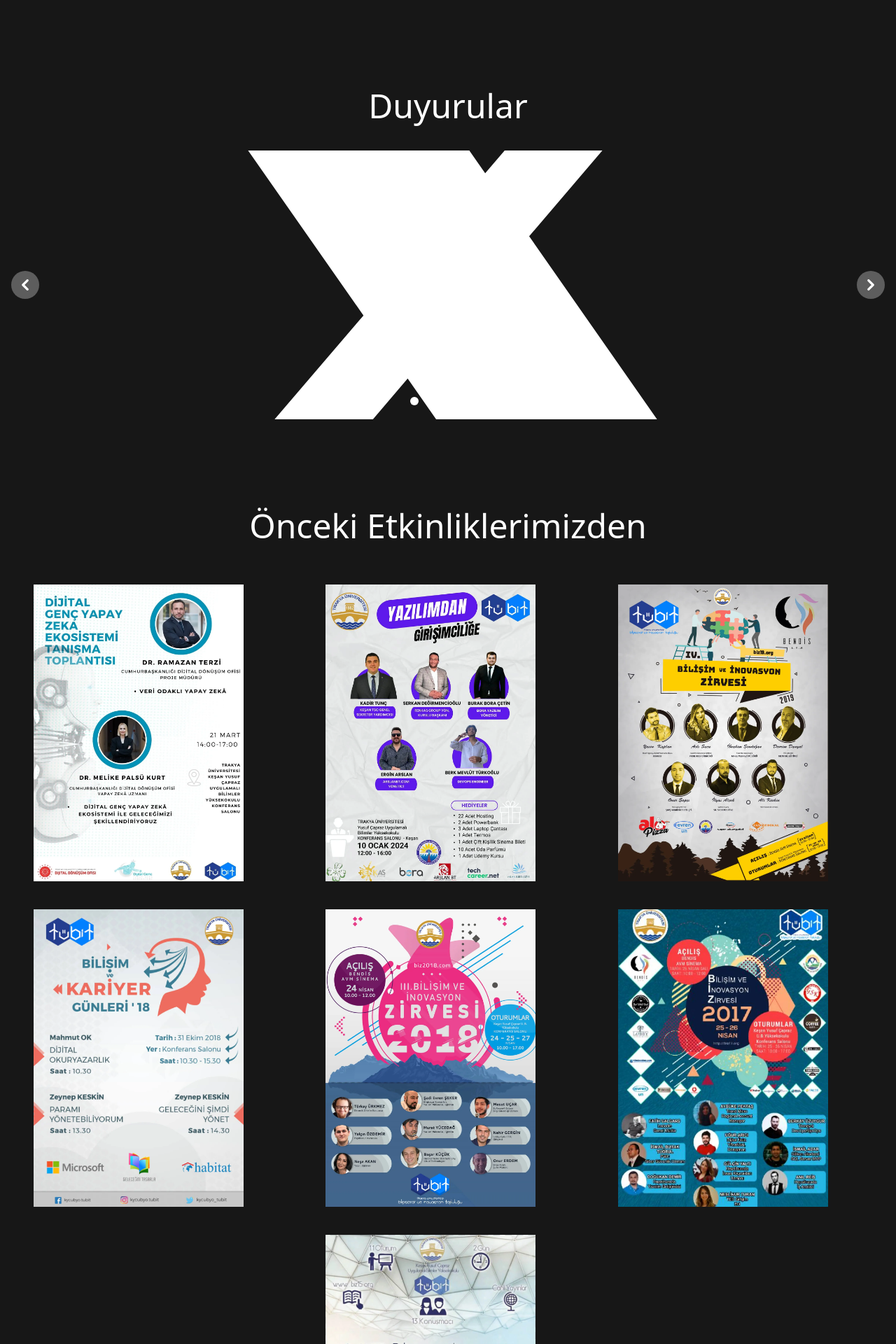
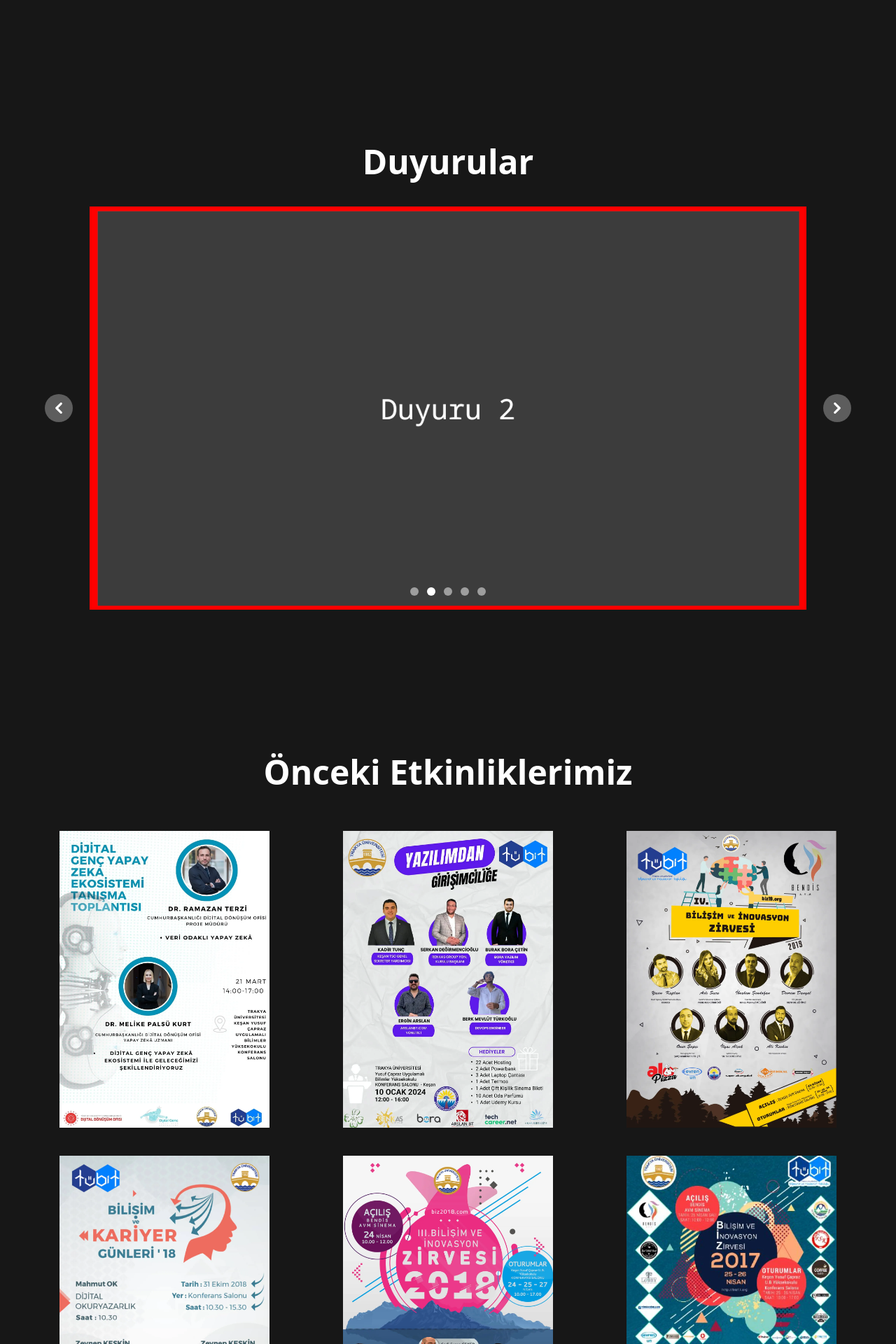
Before and after one commit to EnesPINAR/Biz24, a Django app: page / in a window 1280 px wide. Shown: the part 801-2721 px from the top of the page at 70% size. Run offline with Django 5.2, Linux system fonts and the light colour scheme; some web fonts are replaced.

Commit message:
Fix layout inconsistencies and carousel image ratio

```diff
--- a/main/static/css/styles.css
+++ b/main/static/css/styles.css
@@ -705,11 +705,18 @@ video {
     2.25rem !important;
 }
 
-.my-32 {
+.mx-auto {
+    margin-left:
+    auto !important;
+    margin-right:
+    auto !important;
+}
+
+.my-0 {
     margin-top:
-    8rem !important;
+    0px !important;
     margin-bottom:
-    8rem !important;
+    0px !important;
 }
 
 .mb-10 {
@@ -762,9 +769,9 @@ video {
     2.5rem !important;
 }
 
-.mt-14 {
+.mt-24 {
     margin-top:
-    3.5rem !important;
+    6rem !important;
 }
 
 .mt-5 {
@@ -822,11 +829,6 @@ video {
     1rem !important;
 }
 
-.h-56 {
-    height:
-    14rem !important;
-}
-
 .h-8 {
     height:
     2rem !important;
@@ -857,6 +859,11 @@ video {
     150px !important;
 }
 
+.h-\[360px\] {
+    height:
+    360px !important;
+}
+
 .h-\[60px\] {
     height:
     60px !important;
@@ -987,6 +994,11 @@ video {
 .max-w-\[150px\] {
     max-width:
     150px !important;
+}
+
+.max-w-screen-2xl {
+    max-width:
+    1536px !important;
 }
 
 .shrink-0 {
@@ -1339,6 +1351,11 @@ video {
     center !important;
 }
 
+.font-orig-sans {
+    font-family:
+    ui-sans-serif, system-ui, sans-serif, "Apple Color Emoji", "Segoe UI Emoji", "Segoe UI Symbol", "Noto Color Emoji" !important;
+}
+
 .text-2xl {
     font-size:
     1.5rem !important;
@@ -1386,6 +1403,16 @@ video {
     0.75rem !important;
     line-height:
     1rem !important;
+}
+
+.font-bold {
+    font-weight:
+    700 !important;
+}
+
+.font-light {
+    font-weight:
+    300 !important;
 }
 
 .text-orange-300 {
@@ -1536,6 +1563,16 @@ video {
 
 @media (min-width: 640px) {
 
+    .sm\:h-full {
+        height:
+    100% !important;
+    }
+
+    .sm\:w-auto {
+        width:
+    auto !important;
+    }
+
     .sm\:text-3xl {
         font-size:
     1.875rem !important;
@@ -1560,6 +1597,13 @@ video {
 
 @media (min-width: 768px) {
 
+    .md\:mx-12 {
+        margin-left:
+    3rem !important;
+        margin-right:
+    3rem !important;
+    }
+
     .md\:mx-4 {
         margin-left:
     1rem !important;
@@ -1582,9 +1626,9 @@ video {
     18rem !important;
     }
 
-    .md\:h-96 {
+    .md\:h-\[432px\] {
         height:
-    24rem !important;
+    432px !important;
     }
 
     .md\:w-12 {
@@ -1599,13 +1643,6 @@ video {
     0px !important;
     }
 
-    .md\:px-20 {
-        padding-left:
-    5rem !important;
-        padding-right:
-    5rem !important;
-    }
-
     .md\:text-2xl {
         font-size:
     1.5rem !important;
@@ -1662,6 +1699,11 @@ video {
     6rem !important;
     }
 
+    .lg\:mt-52 {
+        margin-top:
+    13rem !important;
+    }
+
     .lg\:block {
         display:
     block !important;
@@ -1672,11 +1714,9 @@ video {
     none !important;
     }
 
-    .lg\:px-40 {
-        padding-left:
-    10rem !important;
-        padding-right:
-    10rem !important;
+    .lg\:h-\[576px\] {
+        height:
+    576px !important;
     }
 
     .lg\:text-xl {
@@ -1684,6 +1724,13 @@ video {
     1.25rem !important;
         line-height:
     1.75rem !important;
+    }
+
+    .lg\:text-2xl {
+        font-size:
+    1.5rem !important;
+        line-height:
+    2rem !important;
     }
 
     .lg\:transition {
@@ -1728,11 +1775,6 @@ video {
     2rem !important;
     }
 
-    .xl\:basis-\[350px\] {
-        flex-basis:
-    350px !important;
-    }
-
     .xl\:text-xl {
         font-size:
     1.25rem !important;
--- a/main/templates/index.html
+++ b/main/templates/index.html
@@ -179,29 +179,18 @@
       </a>
     </section>
   </div>
-  <section class="my-32" id="duyurular">
-    <h1 class="pb-10 text-4xl text-center md:text-5xl">Duyurular</h1>
-    <div class="relative w-full" data-carousel="slide">
-      <div class="relative h-56 overflow-hidden rounded-lg md:h-96">
+  <div class="flex flex-col mx-auto my-0 max-w-screen-2xl">
+  <section class="mt-24 lg:mt-52 md:mx-12" id="duyurular">
+    <h1 class="pb-10 text-4xl font-bold text-center md:text-5xl">Duyurular</h1>
+    <div class="relative" data-carousel="slide">
+      <div class="relative h-[360px] md:h-[432px] lg:h-[576px] xl:[720px] overflow-hidden rounded-lg">
         <div class="hidden duration-700 ease-in-out" data-carousel-item="active">
-          <img src="{% static "img/website/socials/x.svg" %}"
-            class="absolute block w-full -translate-x-1/2 -translate-y-1/2 top-1/2 left-1/2" alt="...">
+          <img src="{% static "img/announcements/d1.png" %}"
+            class="absolute block w-full h-auto -translate-x-1/2 -translate-y-1/2 sm:w-auto sm:h-full top-1/2 left-1/2" alt="...">
         </div>
-        <div class="hidden duration-700 ease-in-out" data-carousel-item>
-          <img src="{% static "img/website/socials/instagram.svg" %}"
-            class="absolute block w-full -translate-x-1/2 -translate-y-1/2 top-1/2 left-1/2" alt="...">
-        </div>
-        <div class="hidden duration-700 ease-in-out" data-carousel-item>
-          <img src="{% static "img/website/socials/linkedin.svg" %}"
-            class="absolute block w-full -translate-x-1/2 -translate-y-1/2 top-1/2 left-1/2" alt="...">
-        </div>
-        <div class="hidden duration-700 ease-in-out" data-carousel-item>
-          <img src="{% static "img/website/socials/youtube.svg" %}"
-            class="absolute block w-full -translate-x-1/2 -translate-y-1/2 top-1/2 left-1/2" alt="...">
-        </div>
-        <div class="hidden duration-700 ease-in-out" data-carousel-item>
-          <img src="{% static "img/website/tubit-logo.svg" %}"
-            class="absolute block w-full -translate-x-1/2 -translate-y-1/2 top-1/2 left-1/2" alt="...">
+        <div class="hidden duration-700 ease-in-out" data-carousel-item="active">
+          <img src="{% static "img/announcements/d2.png" %}"
+            class="absolute block w-full h-auto -translate-x-1/2 -translate-y-1/2 sm:w-auto sm:h-full top-1/2 left-1/2" alt="...">
         </div>
       </div>
       <div class="absolute z-30 flex space-x-3 -translate-x-1/2 rtl:space-x-reverse bottom-5 left-1/2">
@@ -242,36 +231,36 @@
       </button>
     </div>
   </section>
-  <section class="my-32" id="etkinlikler">
-    <h1 class="px-10 pb-10 text-4xl text-center md:text-5xl text-wrap md:px-0">Önceki Etkinliklerimizden</h1>
+  <section class="mt-24 lg:mt-52" id="etkinlikler">
+    <h1 class="px-10 pb-10 text-4xl font-bold text-center md:text-5xl text-wrap md:px-0">Önceki Etkinliklerimiz</h1>
     <div class="flex flex-wrap items-center justify-evenly">
-      <div class="m-5 xl:basis-[350px] lg:transition lg:ease-in lg:duration-200 lg:hover:scale-125">
+      <div class="m-5 lg:transition lg:ease-in lg:duration-200 lg:hover:scale-125">
         <img src="{% static 'img/old-events/dgyz24.webp' %}" alt="Dijital Genç Yapay Zeka Ekosistemi Tanışma Toplantısı 2024" class="w-[300px]">
       </div>
-      <div class="m-5 xl:basis-[350px] lg:transition lg:ease-in lg:duration-200 lg:hover:scale-125">
+      <div class="m-5 lg:transition lg:ease-in lg:duration-200 lg:hover:scale-125">
         <img src="{% static 'img/old-events/yg24.webp' %}" alt="Yazılımcılıktan Girişimciliğe 2024" class="w-[300px]">
       </div>
-      <div class="m-5 xl:basis-[350px] lg:transition lg:ease-in lg:duration-200 lg:hover:scale-125">
+      <div class="m-5 lg:transition lg:ease-in lg:duration-200 lg:hover:scale-125">
         <img src="{% static 'img/old-events/biz19.webp' %}" alt="Bilişim ve İnovasyon Zirvesi 2019" class="w-[300px]">
       </div>
-      <div class="m-5 xl:basis-[350px] lg:transition lg:ease-in lg:duration-200 lg:hover:scale-125">
+      <div class="m-5 lg:transition lg:ease-in lg:duration-200 lg:hover:scale-125">
         <img src="{% static 'img/old-events/k18.webp' %}" alt="Kariyer Günleri 2018" class="w-[300px]">
       </div>
-      <div class="m-5 xl:basis-[350px] lg:transition lg:ease-in lg:duration-200 lg:hover:scale-125">
+      <div class="m-5 lg:transition lg:ease-in lg:duration-200 lg:hover:scale-125">
         <img src="{% static 'img/old-events/biz18.webp' %}" alt="Bilişim ve İnovasyon Zirvesi 2018" class="w-[300px]">
       </div>
-      <div class="m-5 xl:basis-[350px] lg:transition lg:ease-in lg:duration-200 lg:hover:scale-125">
+      <div class="m-5 lg:transition lg:ease-in lg:duration-200 lg:hover:scale-125">
         <img src="{% static 'img/old-events/biz17.webp' %}" alt="Bilişim ve İnovasyon Zirvesi 2017" class="w-[300px]">
       </div>
-      <div class="m-5 xl:basis-[350px] lg:transition lg:ease-in lg:duration-200 lg:hover:scale-125">
+      <div class="m-5 lg:transition lg:ease-in lg:duration-200 lg:hover:scale-125">
         <img src="{% static 'img/old-events/biz15.webp' %}" alt="Bilişim ve İnovasyon Zirvesi 2015" class="w-[300px]">
       </div>
     </div>
   </section>
-  <section class="my-32" id="biz24">
+  <section class="mt-24 lg:mt-52" id="biz24">
     <h1 class="px-10 pb-10 text-4xl text-center md:text-5xl text-wrap">Bilişim ve İnovasyon Zirvesi 2024</h1>
-    <div class="text-sm lg:text-xl px-14 md:px-20 lg:px-40">
-      <p class="text-center"><strong>Bilişim dünyasının öncü isimlerini bir araya getirmeye hazır mısınız?</strong></p><br />
+    <div class="text-sm lg:text-xl px-14">
+      <p class="text-xl font-light text-center lg:text-2xl font-orig-sans">Bilişim dünyasının öncü isimlerini bir araya getirmeye hazır mısınız?</p><br />
       <p>Tübit Kulübü olarak düzenlediğimiz BİZ24 etkinliği, bilişim inovasyonunun kalbinde üç gün boyunca sizlerle olacak.
       <strong>14-15-16 Mayıs</strong> tarihlerinde gerçekleşecek zirvemizde, sektörün önde gelen yazılımcıları ilk
       iki günü dolduracak. Üçüncü gün ise okulumuzun değerli mezunlarının katılımıyla taçlanacak.<br /><br />
@@ -284,8 +273,8 @@
       </p>
     </div>
   </section>
-  <section class="my-32">
-    <h1 class="px-10 pb-10 text-4xl text-center md:text-5xl md:px-0">Yönetim</h1>
+  <section class="mt-24 lg:mt-52">
+    <h1 class="px-10 mb-10 text-4xl font-bold text-center md:text-5xl md:px-0">Yönetim</h1>
     <div class="flex flex-wrap items-center justify-evenly">
       <div class="m-5 md:max-lg:m-10 lg:m-24">
         <img src="{% static 'img/people/murat_topaloglu.webp' %}" alt="Murat TOPALOĞLU"
@@ -309,8 +298,8 @@
       </div>
     </div>
   </section>
-  <section class="my-32" id="ekibimiz">
-    <h1 class="px-10 pb-10 text-4xl text-center md:text-5xl md:px-0">Ekibimiz</h1>
+  <section class="mt-24 lg:mt-52" id="ekibimiz">
+    <h1 class="px-10 mb-10 text-4xl font-bold text-center md:text-5xl md:px-0">Ekibimiz</h1>
     <div class="flex flex-wrap items-center justify-evenly">
       <div class="m-5 md:max-lg:m-10 lg:m-24">
         <img src="{% static 'img/people/arif_tolga_demirel.webp' %}" alt="Arif Tolga DEMİREL"
@@ -364,8 +353,8 @@
       </div>
     </div>
   </section>
-  <section class="mb-20 mt-14" id="sponsorlar">
-    <h1 class="px-10 pb-10 text-4xl text-center md:text-5xl md:px-0">Sponsorlar</h1>
+  <section class="mt-24 mb-20" id="sponsorlar">
+    <h1 class="px-10 pb-10 text-4xl font-bold text-center md:text-5xl md:px-0">Sponsorlar</h1>
     <div class="flex justify-center w-full">
       <h1
         class="px-10 text-2xl text-center text-transparent bg-gradient-to-r from-purple-500 via-pink-500 to-yellow-500 bg-clip-text md:text-3xl md:px-0 w-fit">
@@ -391,6 +380,7 @@
       <img class="m-5 w-[320px]" src="{% static "img/sponsors/golet.webp" %}" alt="gölet">
     </div>
   </section>
+  </div>
   <footer class="w-screen py-6 h-96 md:h-72 bg-footer">
     <div class="flex flex-wrap items-center justify-around">
       <div class="mt-5 mx-9">
--- a/tailwind.config.js
+++ b/tailwind.config.js
@@ -12,6 +12,7 @@ module.exports = {
       },
       fontFamily: {
         'sans': ['"olneylight"', ...defaultTheme.fontFamily.sans],
+        'orig-sans': [...defaultTheme.fontFamily.sans]
       },
     },
   },
```
Also changed, not shown: main/static/img/announcements/d1.png (added), main/static/img/announcements/d2.png (added).
